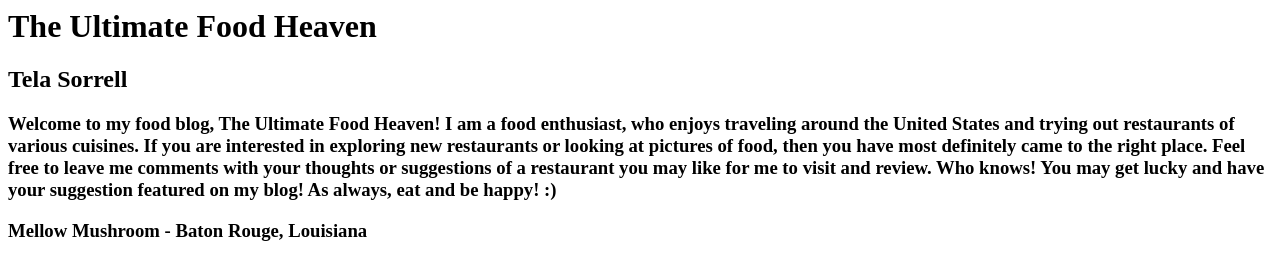
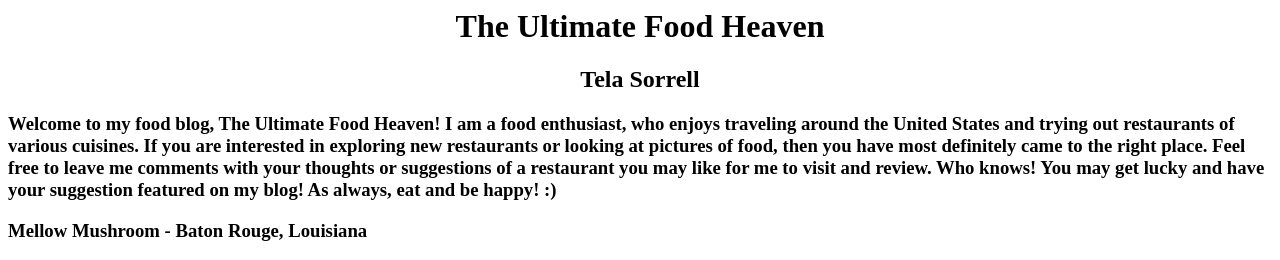
Before and after one commit to telasorrell/telasorrell.github.io, a plain HTML site: page index.html in a window 1280 px wide. Shown: the top 260 px of the page. Drawn offline with Linux system fonts and the light colour scheme.

Commit message:
Update index.html

```diff
--- a/index.html
+++ b/index.html
@@ -1,7 +1,7 @@
 <div class="callout large primary">
   <div class="text-center"><font face="baskerville old face">
-    <h1> The Ultimate Food Heaven</h1>
-    <h2 class="subheader">    Tela Sorrell</h2>
+    <h1><center> The Ultimate Food Heaven</h1></center>
+    <h2 class="subheader"><center> Tela Sorrell</h2></center>
     <h3> Welcome to my food blog, The Ultimate Food Heaven! I am a food enthusiast, who enjoys traveling around the United States and trying out restaurants of various cuisines. If you are interested in exploring new restaurants or looking at pictures of food, then you have most definitely came to the right place. Feel free to leave me comments with your thoughts or suggestions of a restaurant you may like for me to visit and review. Who knows! You may get lucky and have your suggestion featured on my blog! As always, eat and be happy! :) </h3>
 
 <article class="grid-container">
```
